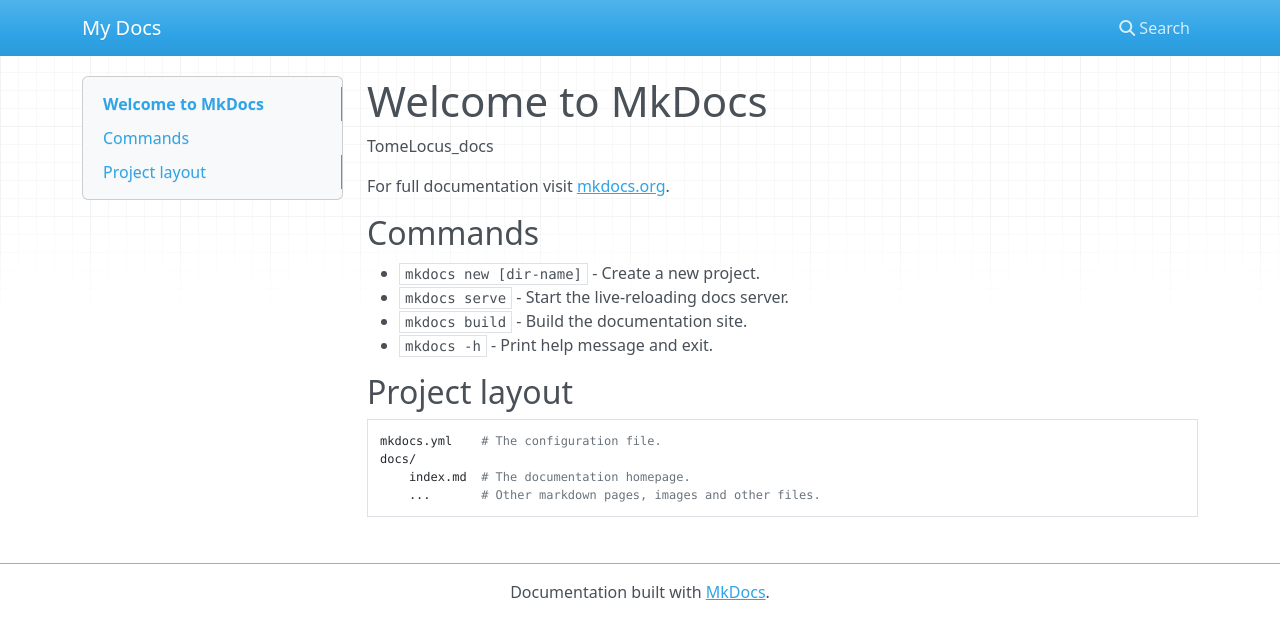
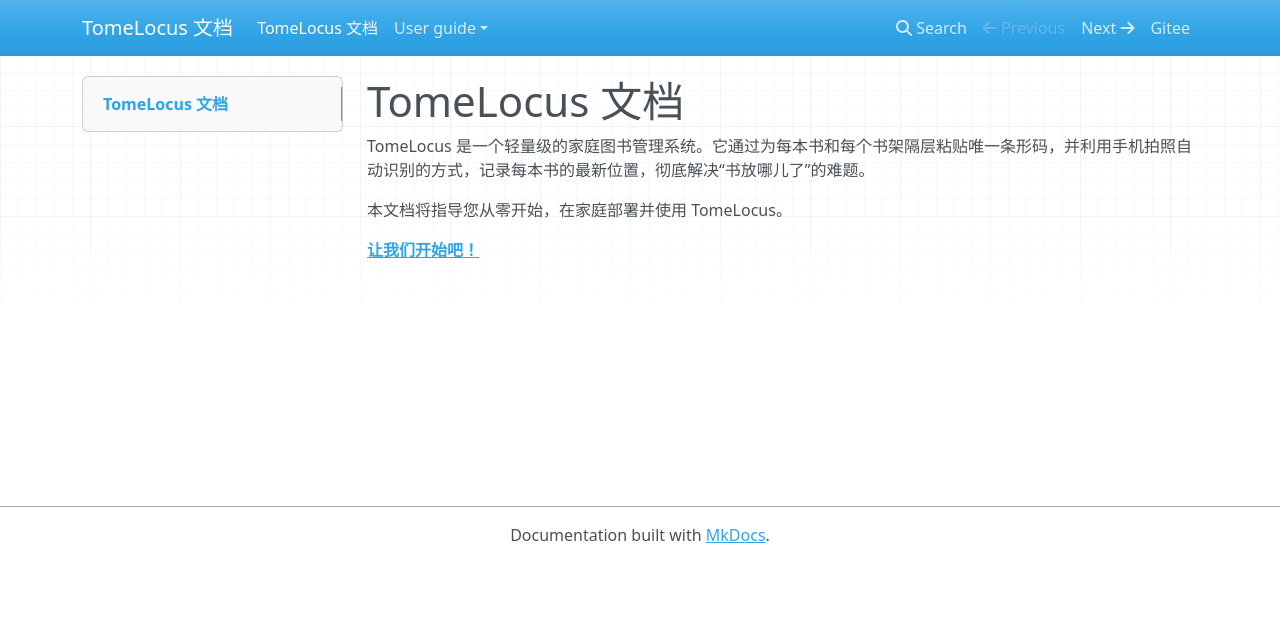
Before and after one commit to chwu666/TomeLocus_docs, an MkDocs documentation site: the page built from docs/index.md, in a window 1280 px wide. Shown: the top 639 px of the page. Built offline with MkDocs 1.6.1, drawn with Linux system fonts in a browser that asks for light colours; nearby versions of some CDN libraries.

Commit message:
Getting Started

```diff
--- a/docs/index.md
+++ b/docs/index.md
@@ -1,19 +1,7 @@
-# Welcome to MkDocs
+# TomeLocus 文档
 
-TomeLocus_docs
+TomeLocus 是一个轻量级的家庭图书管理系统。它通过为每本书和每个书架隔层粘贴唯一条形码，并利用手机拍照自动识别的方式，记录每本书的最新位置，彻底解决“书放哪儿了”的难题。
 
-For full documentation visit [mkdocs.org](https://www.mkdocs.org).
+本文档将指导您从零开始，在家庭部署并使用 TomeLocus。
 
-## Commands
-
-* `mkdocs new [dir-name]` - Create a new project.
-* `mkdocs serve` - Start the live-reloading docs server.
-* `mkdocs build` - Build the documentation site.
-* `mkdocs -h` - Print help message and exit.
-
-## Project layout
-
-    mkdocs.yml    # The configuration file.
-    docs/
-        index.md  # The documentation homepage.
-        ...       # Other markdown pages, images and other files.
+[**让我们开始吧！**](user-guide/getting-started.md)
--- a/mkdocs.yml
+++ b/mkdocs.yml
@@ -1 +1,2 @@
-site_name: My Docs
+site_name: TomeLocus 文档
+repo_url: https://gitee.com/chwu666/tome-locus
```
Also changed, not shown: docs/user-guide/getting-started.md (added, +115 -0 lines), docs/user-guide/img/index页截图.png (added), docs/user-guide/img/可能已经下架截图.png (added), docs/user-guide/img/数据管理页面截图.png (added), docs/user-guide/img/自定义截图.png (added), 2 other files.
